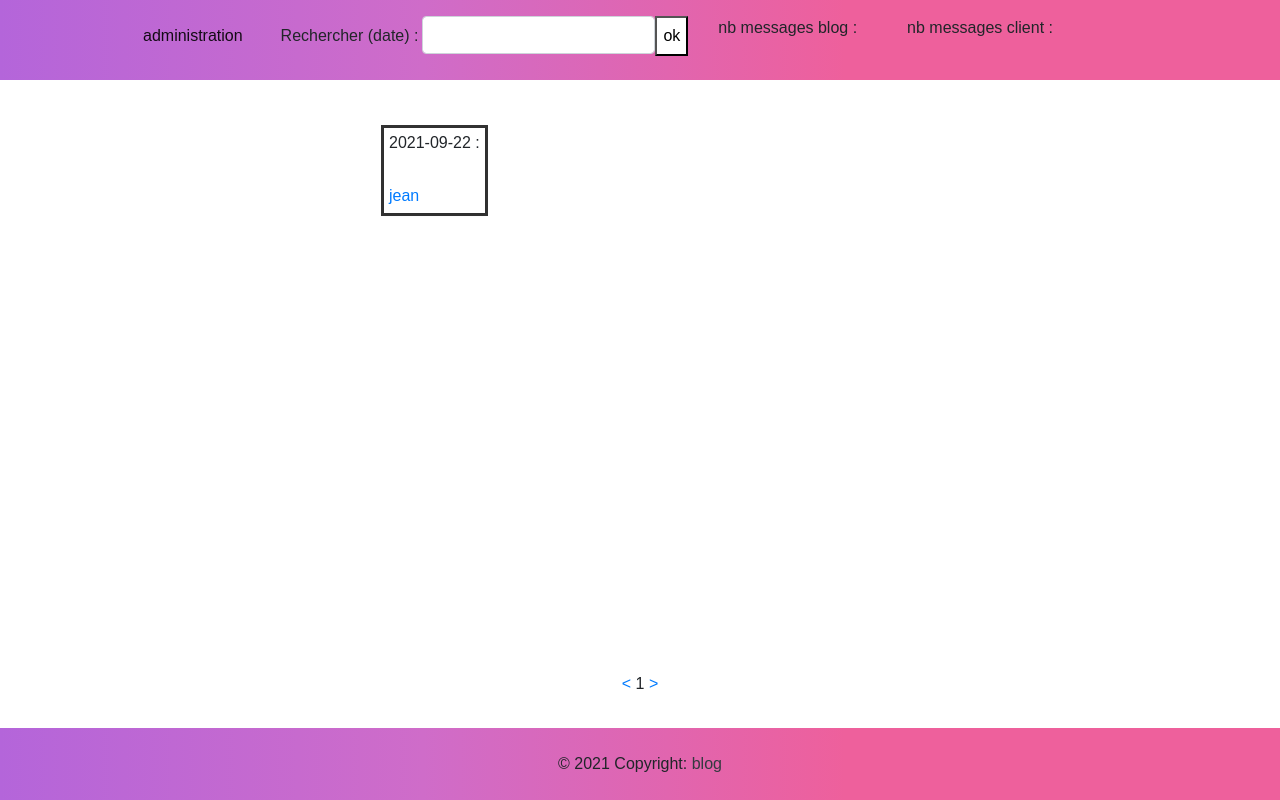
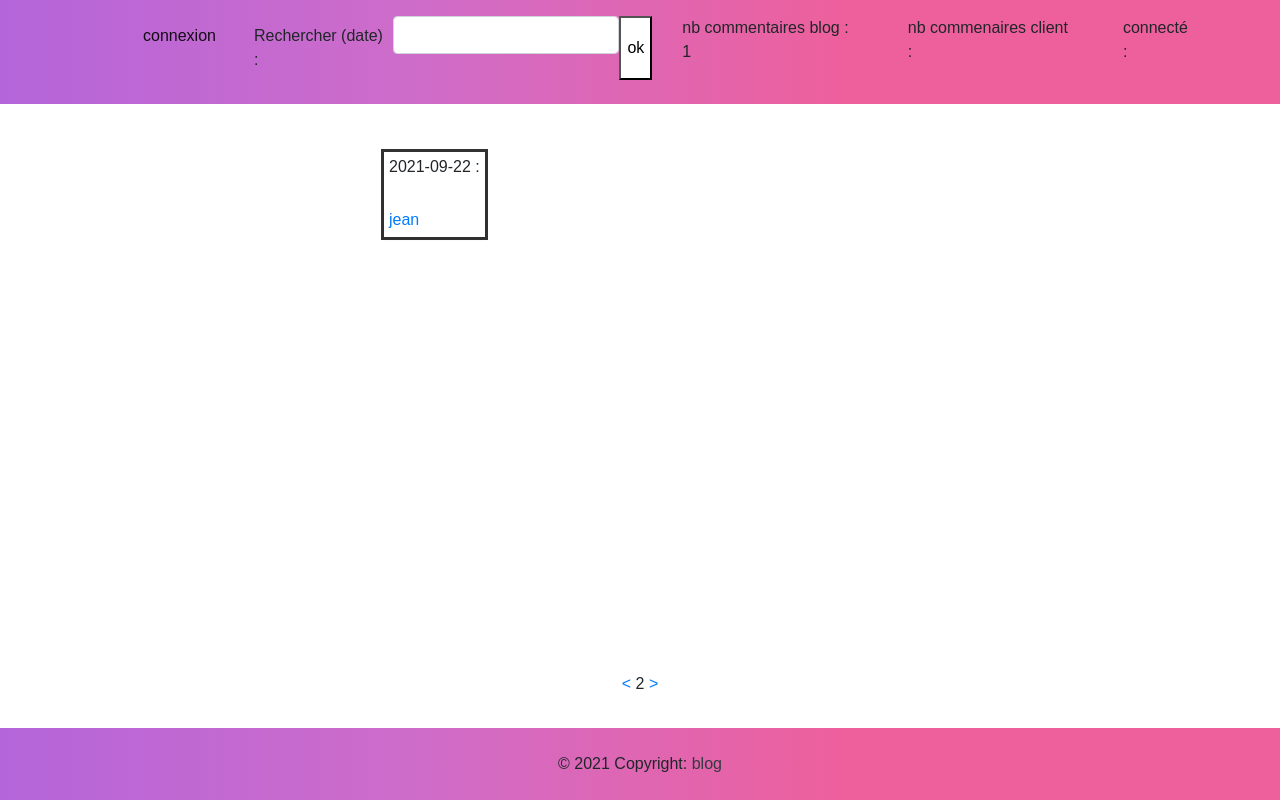
Before and after one commit to DJYohann/Projet-PHP-Blog, a PHP site: page / in a window 1280 px wide. Run offline with PHP 8.4, Linux system fonts and the light colour scheme; data comes from the database, SQL or seed files in the repository; tables that the repository leaves empty hold one stand-in row (values such as "Sample post").

Commit message:
debut header dynamique

```diff
--- a/controller/ControllerUtil.php
+++ b/controller/ControllerUtil.php
@@ -8,6 +8,7 @@ class ControllerUtil
 
     public function __construct()
     {
+        global $rep,$vues;
         try {
             if (!isset($_REQUEST['action']))
                 $action = NULL;
@@ -33,22 +34,21 @@ class ControllerUtil
                     break;
 
                 default:
-                    global $rep,$vues;
                     $dVueEreur [] = "Erreur d'appel php";
                     require($rep.$vues['erreur']);
                     break;
             }
         }catch (PDOException $e){
-            global $rep,$vues;
             $dVueEreur [] = "Erreur exception";
             require($rep.$vues['erreur']);
         }
     }
 
     public function rechercherNews(){
-        global $rep,$vues;
+        global $rep,$vues, $nbComments;
         $mdl = new Modele();
         $TNews = $mdl->findByDate();
+        $nbComments = $mdl->getNbComments();
         require ($rep.$vues['blog']);
     }
 
@@ -71,7 +71,7 @@ class ControllerUtil
 
     public function afficherNews()
     {
-        global $rep,$vues, $maxNews;
+        global $rep,$vues, $maxNews, $nbComments;
 
         if(isset($_GET['page'])){
             $page = Nettoyage::nettoyerChaine($_GET['page']);
@@ -80,19 +80,20 @@ class ControllerUtil
             $page = 1;
         }
         $mdl = new Modele();
-        $nbMesBlog = $mdl->nbComments();
         $nbNews = $mdl->getNbNews();
+        $nbComments = $mdl->getNbComments();
         $TNews = $mdl->findByPage($page,$maxNews);
         require($rep.$vues['blog']);
     }
 
     public function afficherUneNews()
     {
-        global $rep,$vues;
+        global $rep,$vues, $nbComments;
         if (isset($_GET['id'])){
             $id = Nettoyage::nettoyerChaine($_GET['id']);
             $mdl = new Modele();
             $news = $mdl->findNewsById($id);
+            $nbComments = $mdl->getNbComments();
             require($rep.$vues['content-news']);
         }
         else{
--- a/controller/FrontController.php
+++ b/controller/FrontController.php
@@ -11,6 +11,7 @@ class FrontController
      */
     public function __construct()
     {
+        global $rep, $vues;
         $mdl = new ModeleAdmin();
         $liste_admin = array('connect', 'deconnect', 'insNews', 'delNews');
 
@@ -30,7 +31,6 @@ class FrontController
                     new ControllerAdmin();
                 }
                 else
-                    global $rep, $vues;
                     require($rep.$vues['connect']);
             }
             else
@@ -38,10 +38,8 @@ class FrontController
         }
         catch (Exception $e)
         {
-            global $rep,$vues;
             $dVueEreur [] = "Erreur exception";
             require($rep.$vues['erreur']);
-
         }
     }
 }
--- a/modele/Modele.php
+++ b/modele/Modele.php
@@ -64,7 +64,7 @@ class Modele
         return $this->gateComment->findByNews($idNews);
     }
 
-    public function nbComments() : string
+    public function getNbComments() : string
     {
         return $this->gateComment->nbComments();
     }
--- a/utils/config.php
+++ b/utils/config.php
@@ -13,6 +13,7 @@ $con = new Connection($dsn, $login, $mdp);
 
 // News
 $maxNews = 1;
+$nbComments = 0;
 
 // Views
 $vues['erreur'] = 'views/erreur.php';
@@ -20,5 +21,4 @@ $vues['blog'] = 'views/blog.php';
 $vues['comment'] = 'views/commentaires.php';
 $vues['connect'] = 'views/connection.php';
 $vues['content-news'] = 'views/contentNews.php';
-
 ?>
--- a/views/connection.php
+++ b/views/connection.php
@@ -4,6 +4,7 @@
 <head>
     <meta charset="utf-8"/>
     <meta name="viewport" content="width=device-width, initial-scale=1, shrink-to-fit=no">
+    <title>Connexion</title>
     <link rel="stylesheet" href="https://cdn.jsdelivr.net/npm/bootstrap@4.5.3/dist/css/bootstrap.min.css" integrity="sha384-TX8t27EcRE3e/ihU7zmQxVncDAy5uIKz4rEkgIXeMed4M0jlfIDPvg6uqKI2xXr2" crossorigin="anonymous" media="screen">
     <link href="css/style.css" type="text/css" rel="stylesheet" media="screen"/>
     <link href="css/styleConnection.css" type="text/css" rel="stylesheet" media="screen"/>
@@ -16,7 +17,7 @@
     <div class="w-100 d-flex flex-column align-items-center">
         <div class="conteneur w-50 d-flex flex-column align-items-center">
             <h1>Connexion</h1><br><br>
-            <form action="index.php?action=connect" method="post" class="d-flex flex-column form">
+            <form action="../index.php?action=connect" method="post" class="d-flex flex-column form">
                 <div class="form-group">
                     <div class="w-100">
                         <label for="login">Login :</label>
--- a/views/footer.php
+++ b/views/footer.php
@@ -1,6 +1,6 @@
 <footer class="navbar text-center text-lg-start">
     <div class="text-center p-3" style="width: 100%;">
         © 2021 Copyright:
-        <a class="text-dark" href="">blog</a>
+        <a class="text-dark" href="#">blog</a>
     </div>
 </footer>
--- a/views/header.php
+++ b/views/header.php
@@ -7,27 +7,42 @@
 		</button>
 		<div class="collapse navbar-collapse" id="navbarResponsive">
 			<ul class="navbar-nav">
-				<!--<li class="nav-item test">
-					<a href="#" class="nav-link active">ajout de commentaire</a></li>-->
                 <?php
-                if(!isset($_REQUEST['clickAdministration'])) { //pour ne pas pouvoir recliquer sur la page de connection
-                    echo "<li class=\"nav-item\">
-                    <a href=\"views/connection.php?clickAdministration\" class=\"nav-link active\">administration</a></li>";
+                    $page = explode("/", $_SERVER['PHP_SELF']);
+                    $page = end($page);
+                    switch ($page)
+                    {
+                        case "connection.php":
+                            echo "<li class=\"nav-item\"> <a href=\"../index.php\" class=\"nav-link active\">accueil</a></li>";
+                            break;
+                        case "blog.php":
+                            echo "<li class=\"nav-item\"> <a href=\"../views/connection.php\" class=\"nav-link active\">connexion</a></li>";
+                            break;
+                        case "index.php":
+                            echo "<li class=\"nav-item\"> <a href=\"./views/connection.php\" class=\"nav-link active\">connexion</a></li>";
+                            break;
                     }
                     ?>
-				<li class="nav-item">
+                <?php
+                    if ($page == "index.php")
+                    {
+                        echo '<li class=\"nav-item\">
                                 <form  action="#" method="get">
                                     <div class="form-group d-flex mt-2">
-                            <label class="mt-2 mr-1" for="exampleFormControlInput1 ">Rechercher (date) : </label>
+                                     <label class="mt-2 mr-1" for="input">Rechercher (date) : </label>
                                      <div class="input d-flex">
-                                <input type="text" class="form-control" id="exampleFormControlInput1">
+                                         <input type="text" class="form-control" id="input">
                                          <button type="submit" style="background-color: white">ok</button>
                                      </div>
                                  </div>
                              </form>
+                         </li>';
+                    }
+                    ?>
                 </li>
-                    <label class="header-label">nb messages blog : </label>
-                    <label class="header-label">nb messages client : </label>
+                    <label class="header-label">nb commentaires blog : <?php echo "$nbComments" ?> </label>
+                    <label class="header-label">nb commenaires client : </label>
+                    <label class="header-label"> connecté :  </label>
 			</ul>
 		</div>
         </div>
```
Also changed, not shown: views/commentaires.php (deleted, +0 -33 lines), views/contentNews.php (+13 -1 lines). Lines whose indentation alone changed are shown as unchanged.
